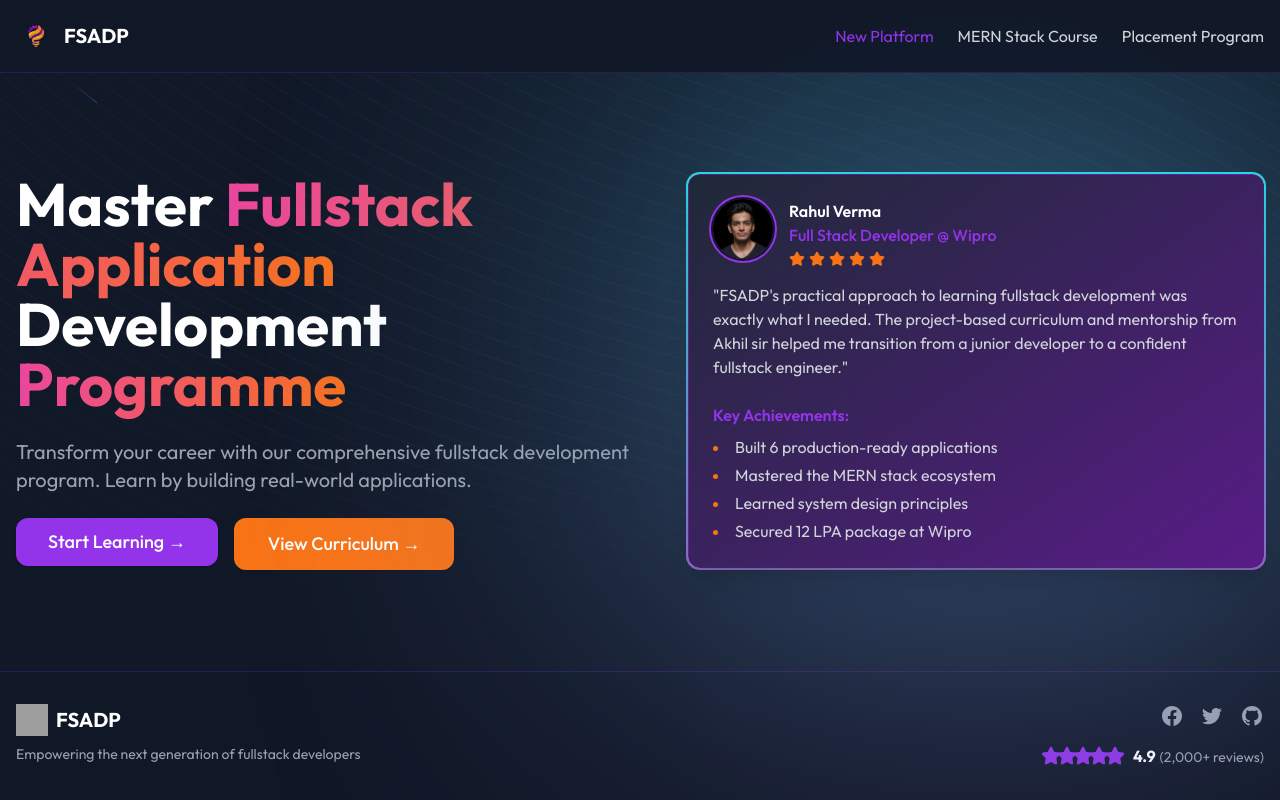
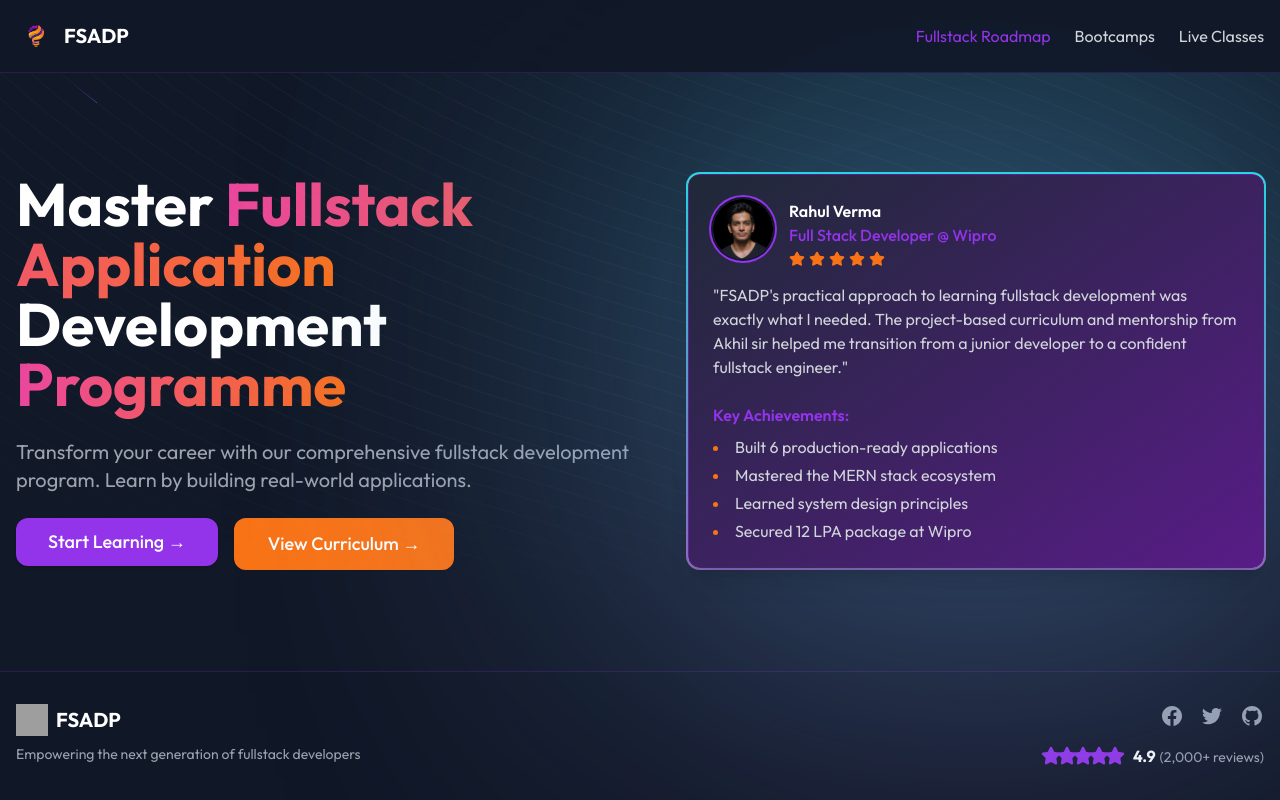
Before and after one commit to akhil-naidu/fsadp, a Next.js app: page / in a window 1280 px wide. Built offline with nearby package versions, Linux system fonts and the light colour scheme; grey boxes are pictures that could not be loaded.

Commit message:
chore: updated Navbar

```diff
--- a/components/Header.tsx
+++ b/components/Header.tsx
@@ -26,19 +26,19 @@ export function Header() {
             href='#'
             className='text-purple-600 hover:text-orange-500 transition-colors'
           >
-            New Platform
+            Fullstack Roadmap
           </a>
           <a
             href='#'
             className='text-gray-300 hover:text-orange-500 transition-colors'
           >
-            MERN Stack Course
+            Bootcamps
           </a>
           <a
             href='#'
             className='text-gray-300 hover:text-orange-500 transition-colors'
           >
-            Placement Program
+            Live Classes
           </a>
         </div>
         <MobileNav />
--- a/components/MobileNav.tsx
+++ b/components/MobileNav.tsx
@@ -1,40 +1,71 @@
-import { useState } from 'react'
+import { useState } from 'react';
 
 export function MobileNav() {
-  const [isOpen, setIsOpen] = useState(false)
+  const [isOpen, setIsOpen] = useState(false);
 
   return (
-    <div className="md:hidden">
+    <div className='md:hidden'>
       <button
-        className="text-white p-2 focus:outline-none focus:ring-2 focus:ring-purple-600 rounded-md"
+        className='text-white p-2 focus:outline-none focus:ring-2 focus:ring-purple-600 rounded-md'
         onClick={() => setIsOpen(!isOpen)}
-        aria-label="Toggle menu"
+        aria-label='Toggle menu'
       >
         {isOpen ? (
-          <svg className="w-6 h-6" fill="none" stroke="currentColor" viewBox="0 0 24 24" xmlns="http://www.w3.org/2000/svg">
-            <path strokeLinecap="round" strokeLinejoin="round" strokeWidth={2} d="M6 18L18 6M6 6l12 12" />
+          <svg
+            className='w-6 h-6'
+            fill='none'
+            stroke='currentColor'
+            viewBox='0 0 24 24'
+            xmlns='http://www.w3.org/2000/svg'
+          >
+            <path
+              strokeLinecap='round'
+              strokeLinejoin='round'
+              strokeWidth={2}
+              d='M6 18L18 6M6 6l12 12'
+            />
           </svg>
         ) : (
-          <svg className="w-6 h-6" fill="none" stroke="currentColor" viewBox="0 0 24 24" xmlns="http://www.w3.org/2000/svg">
-            <path strokeLinecap="round" strokeLinejoin="round" strokeWidth={2} d="M4 6h16M4 12h16M4 18h16" />
+          <svg
+            className='w-6 h-6'
+            fill='none'
+            stroke='currentColor'
+            viewBox='0 0 24 24'
+            xmlns='http://www.w3.org/2000/svg'
+          >
+            <path
+              strokeLinecap='round'
+              strokeLinejoin='round'
+              strokeWidth={2}
+              d='M4 6h16M4 12h16M4 18h16'
+            />
           </svg>
         )}
       </button>
       {isOpen && (
-        <div className="absolute top-full left-0 right-0 bg-gray-900 border-b border-purple-600/20 py-2">
-          <div className="container mx-auto px-4 flex flex-col gap-2">
-            <a href="#" className="text-purple-600 hover:text-orange-500 transition-colors py-2">
-              New Platform
+        <div className='absolute top-full left-0 right-0 bg-gray-900 border-b border-purple-600/20 py-2'>
+          <div className='container mx-auto px-4 flex flex-col gap-2'>
+            <a
+              href='#'
+              className='text-purple-600 hover:text-orange-500 transition-colors py-2'
+            >
+              Fullstack Roadmap
             </a>
-            <a href="#" className="text-gray-300 hover:text-orange-500 transition-colors py-2">
-              MERN Stack Course
+            <a
+              href='#'
+              className='text-gray-300 hover:text-orange-500 transition-colors py-2'
+            >
+              Bootcamps
             </a>
-            <a href="#" className="text-gray-300 hover:text-orange-500 transition-colors py-2">
-              Placement Program
+            <a
+              href='#'
+              className='text-gray-300 hover:text-orange-500 transition-colors py-2'
+            >
+              Live Classes
             </a>
           </div>
         </div>
       )}
     </div>
-  )
+  );
 }
--- a/next.config.mjs
+++ b/next.config.mjs
@@ -1,5 +1,8 @@
 /** @type {import('next').NextConfig} */
 const nextConfig = {
+  output: 'export',
+  assetPrefix:
+    'https://custom-webpage-static-assets-production.fermion.app/677929d6d8b9c805a50be566-custom-zip-pages/',
   images: {
     remotePatterns: [
       {
```
